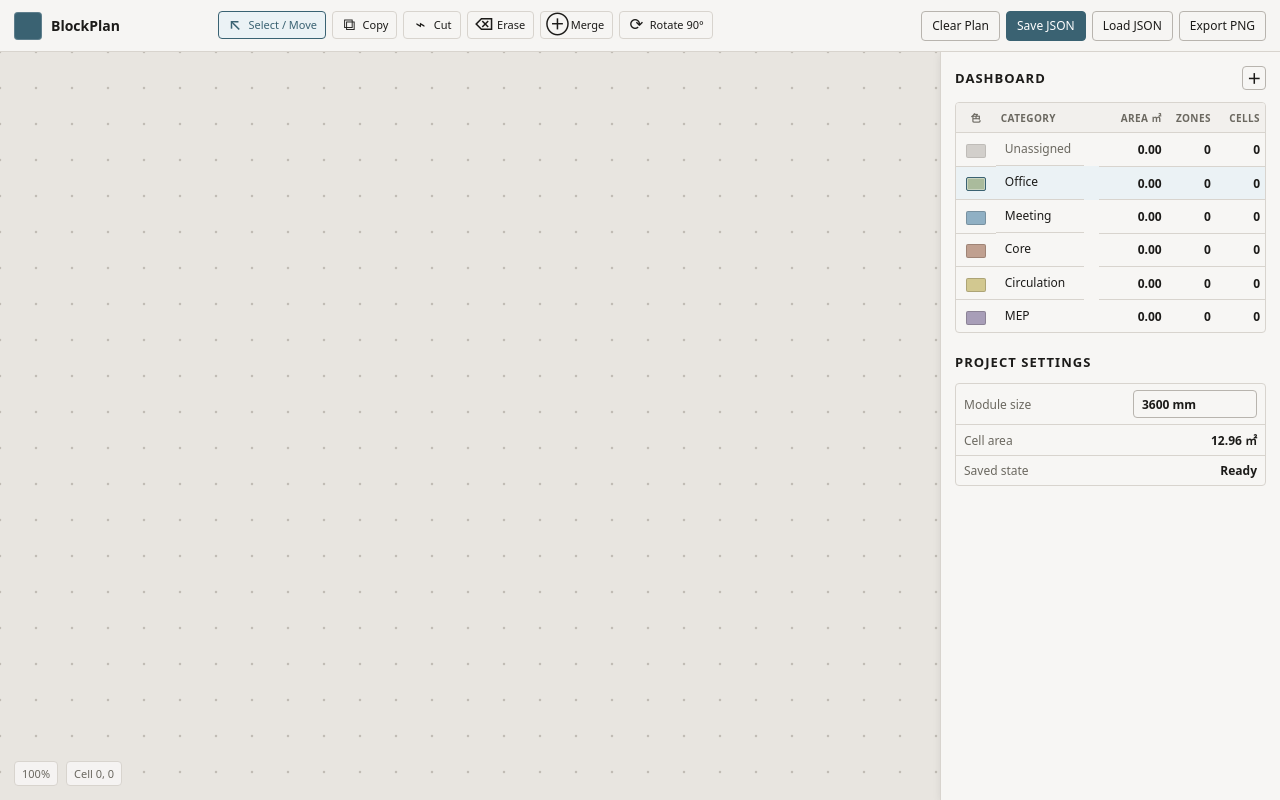
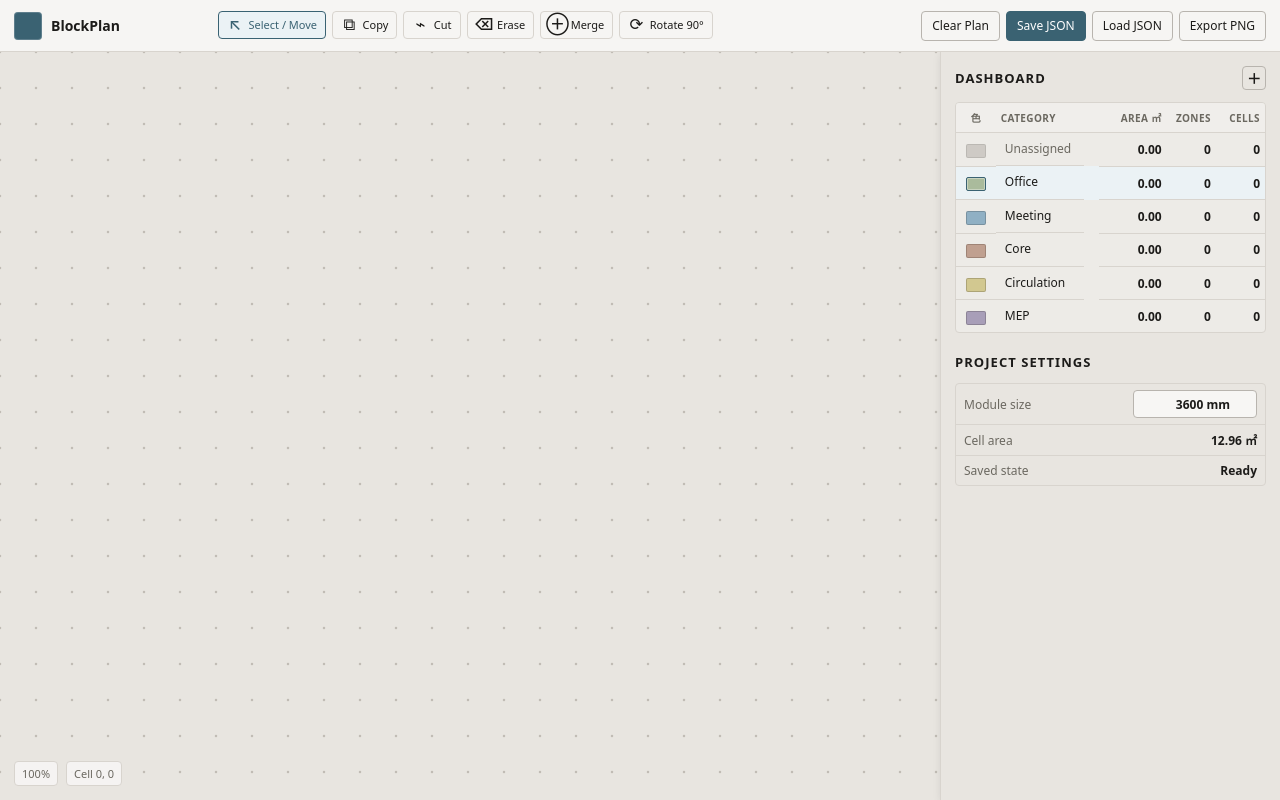
Before and after one commit to g00dk0nd0u/blockplan, a plain HTML site: page docs/index.html in a window 1280 px wide. Drawn offline with Linux system fonts and the light colour scheme.

Commit message:
スタイルの改善: サイドバーとダッシュボードの背景色を設定し、テーブルヘッダーの背景色を変更。モジュールサイズのテキスト配置を右揃えに設定。

```diff
--- a/docs/style.css
+++ b/docs/style.css
@@ -154,6 +154,7 @@ button:active {
 }
 
 .right-sidebar {
+  background: var(--canvas-bg);
   border-left: 1px solid var(--line);
 }
 
@@ -320,6 +321,7 @@ h2 {
 }
 
 .dashboard {
+  background: rgba(247, 246, 244, 0.35);
   border: 1px solid var(--line);
   border-radius: var(--radius);
   overflow: hidden;
@@ -365,7 +367,7 @@ h2 {
 }
 
 .dashboard-table th {
-  background: var(--panel-soft);
+  background: rgba(242, 240, 237, 0.72);
   color: var(--muted);
   font-size: 10px;
   font-weight: 600;
@@ -493,6 +495,11 @@ h2 {
   padding: 0 26px 0 8px;
 }
 
+#moduleSize {
+  text-align: right;
+  text-align-last: right;
+}
+
 @media (max-width: 920px) {
   .app-shell {
     grid-template-columns: minmax(320px, 1fr);
```
